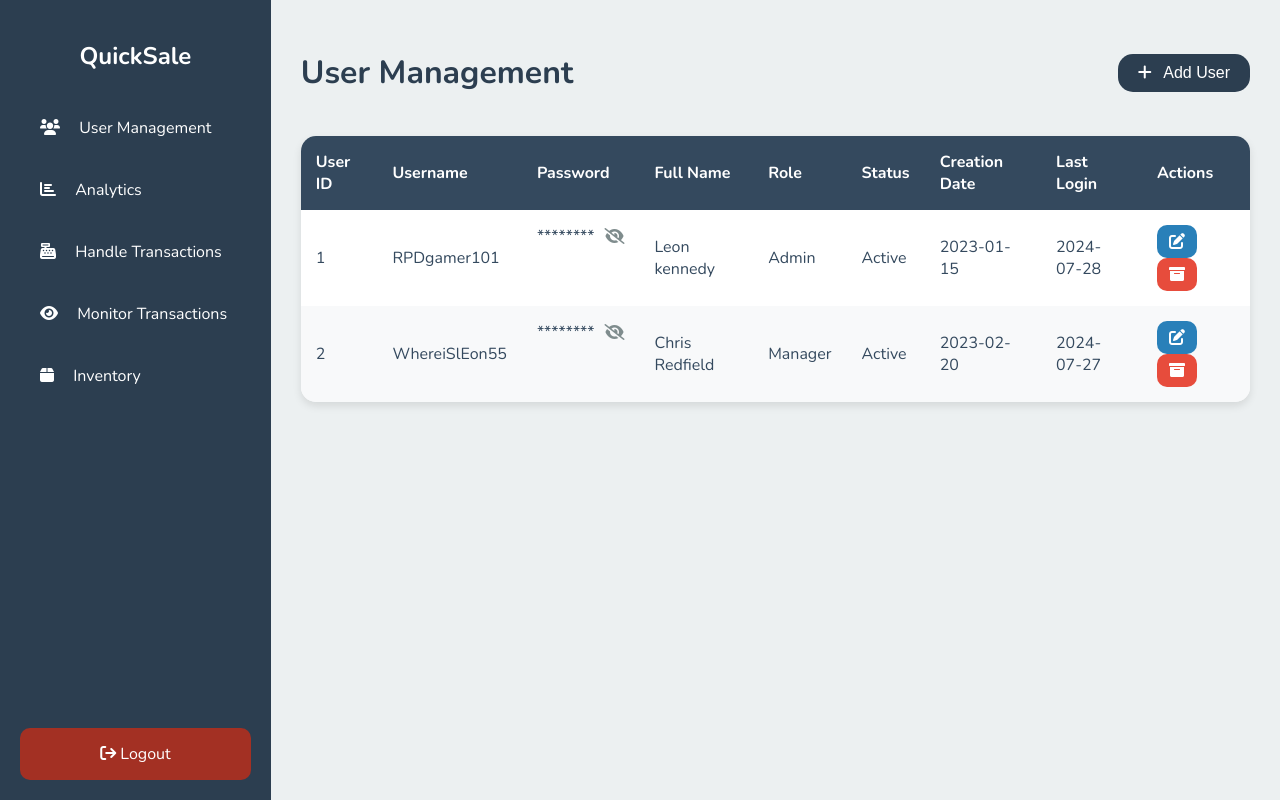
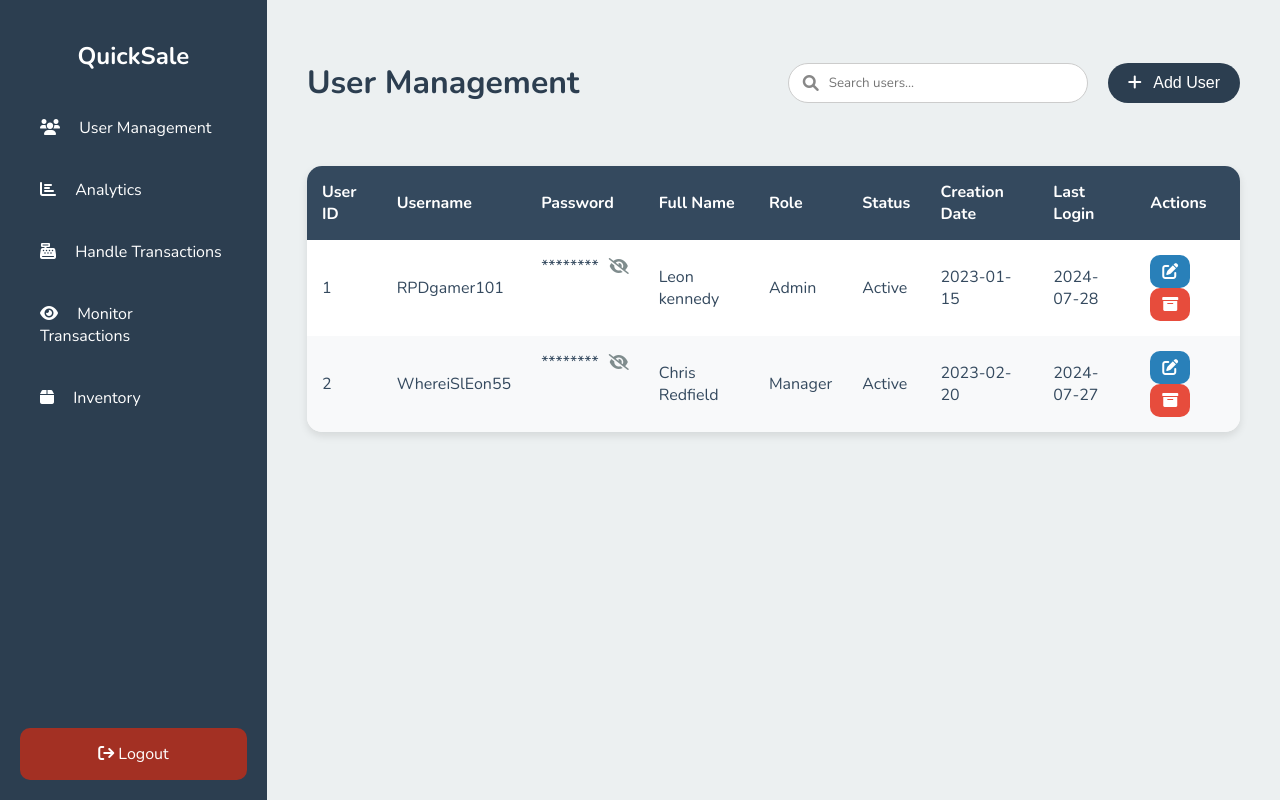
Before and after one commit to Miltonus11/POS-System, a PHP site: page /POS-System/frontend/views/admin/userManagement.php in a window 1280 px wide. Run offline with PHP 8.4, Linux system fonts and the light colour scheme; a user stored in the database is signed in.

Commit message:
Searchbar UI added in User Management no do note the User Management Has no functionalities yet :DD

```diff
--- a/frontend/assets/css/userManagement.css
+++ b/frontend/assets/css/userManagement.css
@@ -58,7 +58,7 @@ body {
 
 .main-content {
     flex-grow: 1;
-    padding: 30px;
+    padding: 40px;
 }
 
 .user-management-header {
@@ -66,10 +66,40 @@ body {
     justify-content: space-between;
     align-items: center;
     margin-bottom: 20px;
+    padding-bottom: 20px;
 }
 
 .user-management-header h1 {
     color: #2c3e50;
+}
+
+.header-actions {
+    display: flex;
+    align-items: center;
+}
+
+.search-container {
+    position: relative;
+    margin-right: 20px;
+}
+
+.search-input {
+    padding: 10px 10px 10px 40px;
+    border-radius: 20px;
+    border: 1px solid #ccc;
+    font-family: 'Nunito', sans-serif;
+    background-color: white;
+    height: 40px;
+    box-sizing: border-box;
+    width: 300px;
+}
+
+.search-icon {
+    position: absolute;
+    left: 15px;
+    top: 50%;
+    transform: translateY(-50%);
+    color: #888;
 }
 
 .add-user-btn {
@@ -77,10 +107,12 @@ body {
     color: white;
     border: none;
     padding: 10px 20px;
-    border-radius: 15px;
+    border-radius: 20px;
     cursor: pointer;
     font-size: 16px;
     transition: background-color 0.3s;
+    height: 40px;
+    box-sizing: border-box;
 }
 
 .add-user-btn:hover {
@@ -98,6 +130,7 @@ table {
     border-radius: 15px;
     overflow: hidden;
     box-shadow: 0 4px 8px rgba(0,0,0,0.1);
+    margin-top: 20px;
 }
 
 thead {
--- a/frontend/views/admin/userManagement.php
+++ b/frontend/views/admin/userManagement.php
@@ -37,7 +37,13 @@ if(!isset($_SESSION['role']) || $_SESSION['role'] !== 'admin'){
         <main class="main-content">
             <div class="user-management-header">
                 <h1>User Management</h1>
-                <button class="add-user-btn"><i class="fas fa-plus"></i> Add User</button>
+                <div class="header-actions">
+                    <div class="search-container">
+                        <i class="fas fa-search search-icon"></i>
+                        <input type="text" placeholder="Search users..." class="search-input">
+                    </div>
+                    <button class="add-user-btn"><i class="fas fa-plus"></i> Add User</button>
+                </div>
             </div>
             <table>
                 <thead>
```
